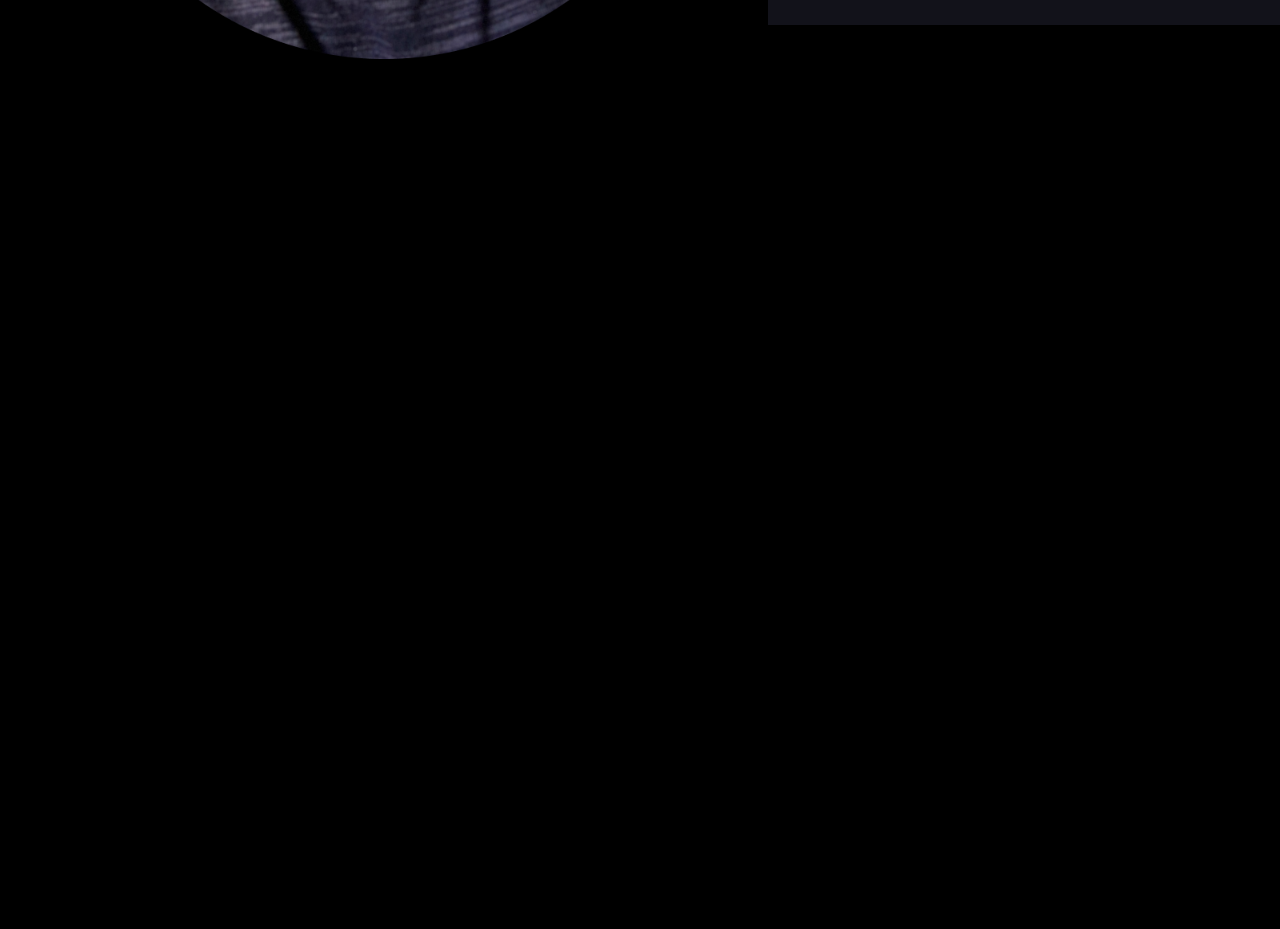
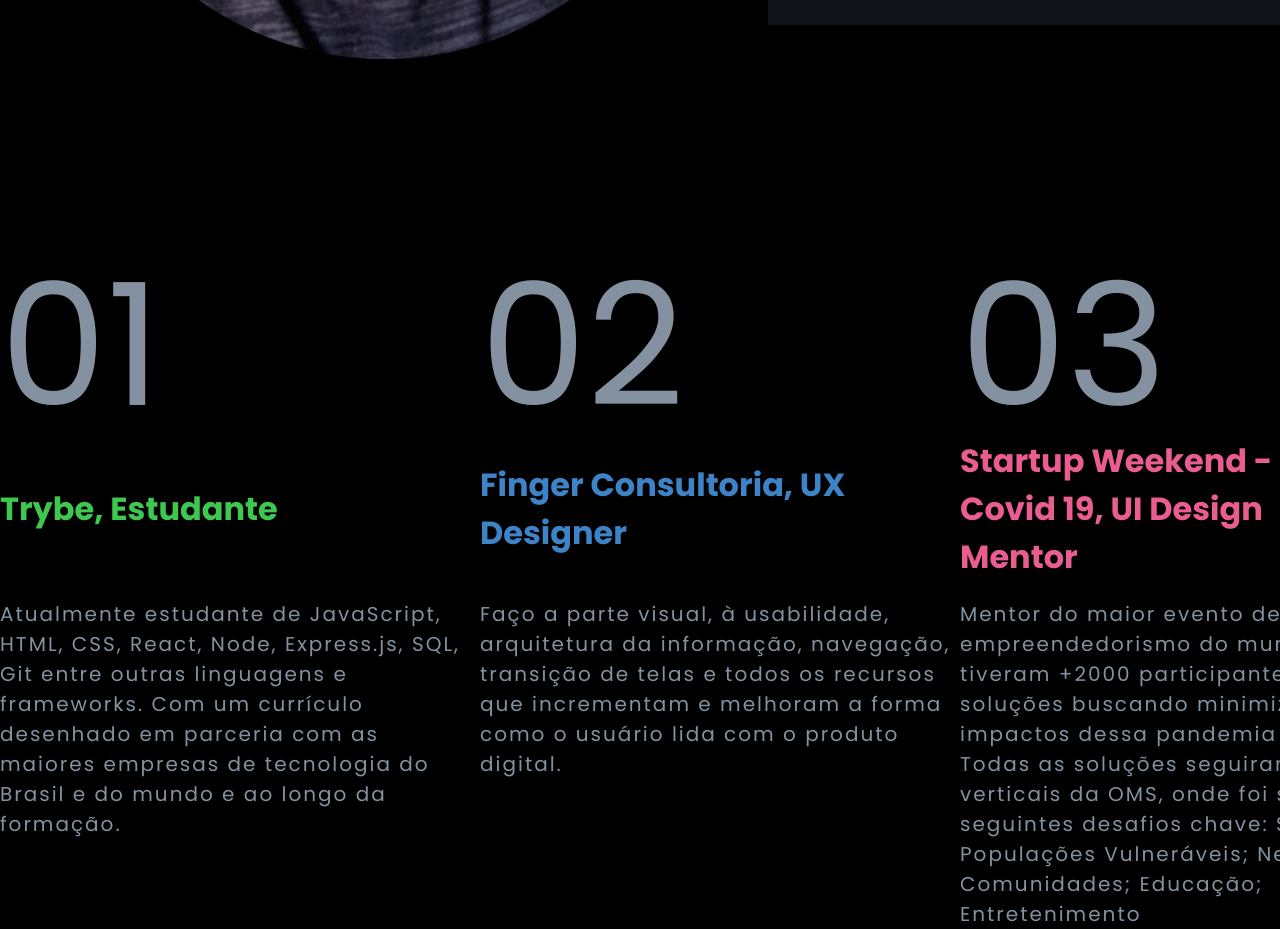
Before and after one commit to Scriblet/Portfolio, a React (Create React App) app: page / in a window 1280 px wide. Shown: the part 840-1769 px from the top of the page. Before the commit the page ends 1001 px from the top, so only its background shows below. Built offline with nearby package versions, Linux system fonts and the light colour scheme.

Commit message:
Criação componente experience

```diff
--- a/src/App.css
+++ b/src/App.css
@@ -72,3 +72,40 @@
   margin-top: 0;
   color: rgba(255, 255, 255, 0.5);
 }
+
+/* Experience */
+
+.experience-list {
+  align-items: flex-start;
+  display: flex;
+  justify-content: space-around;
+}
+
+.experience-info {
+  display: flex;
+  flex-direction: column;
+}
+
+.experience-info-id {
+  color: #8491a0;
+  font-size: 170px;
+  font-weight: 400;
+  height: 200px;
+  margin: 96px 0 0 0;
+}
+
+.experience-info-title {
+  align-items: center;
+  display: flex;
+  font-size: 32px;
+  height: 180px;
+  margin: 0;
+  width: 400px;
+}
+
+.experience-info-text {
+  color: #8491a0;
+  font-size: 20px;
+  letter-spacing: 0.1em;
+  width: 480px;
+}
--- a/src/App.js
+++ b/src/App.js
@@ -2,15 +2,15 @@
 import './App.css';
 import Header from './components/Header';
 import Presentation from './components/Presentation';
-import Experience from './components/Experience';
-import experiences from './data/data';
+import ExperienceList from './components/ExperienceList';
+import experienceData from './data/data';
 
 function App() {
   return (
     <div>
       <Header />
       <Presentation />
-      <Experience experienceData={experiences} />
+      <ExperienceList experienceData={experienceData} />
     </div>
   );
 }
--- a/src/components/Experience.jsx
+++ b/src/components/Experience.jsx
@@ -1,17 +1,25 @@
+/* eslint-disable react/destructuring-assignment */
+/* eslint-disable no-console */
 /* eslint-disable react/prefer-stateless-function */
 import React from 'react';
 import PropTypes from 'prop-types';
 
 class Experience extends React.Component {
   render() {
+    const colors = ['#3EC850', '#3C84C7', '#E95D90'];
     const {
       experienceData: { id, experience, text },
     } = this.props;
+    const { index } = this.props;
+    const texto = `${text}`;
     return (
-      <div>
-        <h1>{id}</h1>
-        <h1>{experience}</h1>
-        <h1>{text}</h1>
+      <div className="experience-info">
+        <h1 className="experience-info-id">{`${id}`}</h1>
+        <h3
+          style={{ color: colors[index] }}
+          className="experience-info-title"
+        >{`${experience}`}</h3>
+        <text className="experience-info-text">{texto}</text>
       </div>
     );
   }
@@ -23,6 +31,7 @@
     experience: PropTypes.string.isRequired,
     text: PropTypes.string.isRequired,
   }).isRequired,
+  index: PropTypes.number.isRequired,
 };
 
 export default Experience;
--- a/src/components/ExperienceList.jsx
+++ b/src/components/ExperienceList.jsx
@@ -5,24 +5,17 @@
 
 class ExperienceList extends React.Component {
   render() {
-    const { experiences } = this.props;
+    const { experienceData } = this.props;
     return (
-      <div>
-        EXPERIÊNCIA
-        <h1>
-          Empresas onde trabalhei e <br />
-          Aprendizados que conquistei
-        </h1>
-        <div className="movie-list">
-          {experiences.map((experienceData) => (
-            <Experience movie={experienceData} key={experienceData.id} />
-          ))}
-        </div>
+      <div className="experience-list">
+        {experienceData.map((experience, index) => (
+          <Experience index={index} experienceData={experience} key={experienceData.experience} />
+        ))}
       </div>
     );
   }
 }
 
-ExperienceList.propTypes = { experiences: PropTypes.arrayOf(PropTypes.object).isRequired };
+ExperienceList.propTypes = { experienceData: PropTypes.arrayOf(PropTypes.object).isRequired };
 
 export default ExperienceList;
--- a/src/data/data.js
+++ b/src/data/data.js
@@ -22,14 +22,8 @@
     id: '03',
     experience: `Startup Weekend - Covid 19,
     UI Design Mentor`,
-    text: `Mentor do maior evento de empreendedorismo do mundo, onde tiveram +2000 participantes buscando soluções buscando minimizar todos os impactos dessa pandemia no mundo. Todas as soluções seguiram as verticais da OMS, onde foi sugerido os seguintes desafios chave:
-
-    -Saúde
-    -Populações Vulneráveis
-    -Negócios
-    -Comunidades
-    -Educação
-    -Entretenimento`,
+    text:
+      'Mentor do maior evento de empreendedorismo do mundo, onde tiveram +2000 participantes buscando soluções buscando minimizar todos os impactos dessa pandemia no mundo. Todas as soluções seguiram as verticais da OMS, onde foi sugerido os seguintes desafios chave: Saúde; Populações Vulneráveis; Negócios; Comunidades; Educação; Entretenimento',
   },
 ];
 
```
Also changed, not shown: 1 other file (tests, documents, lock files or other folders).
